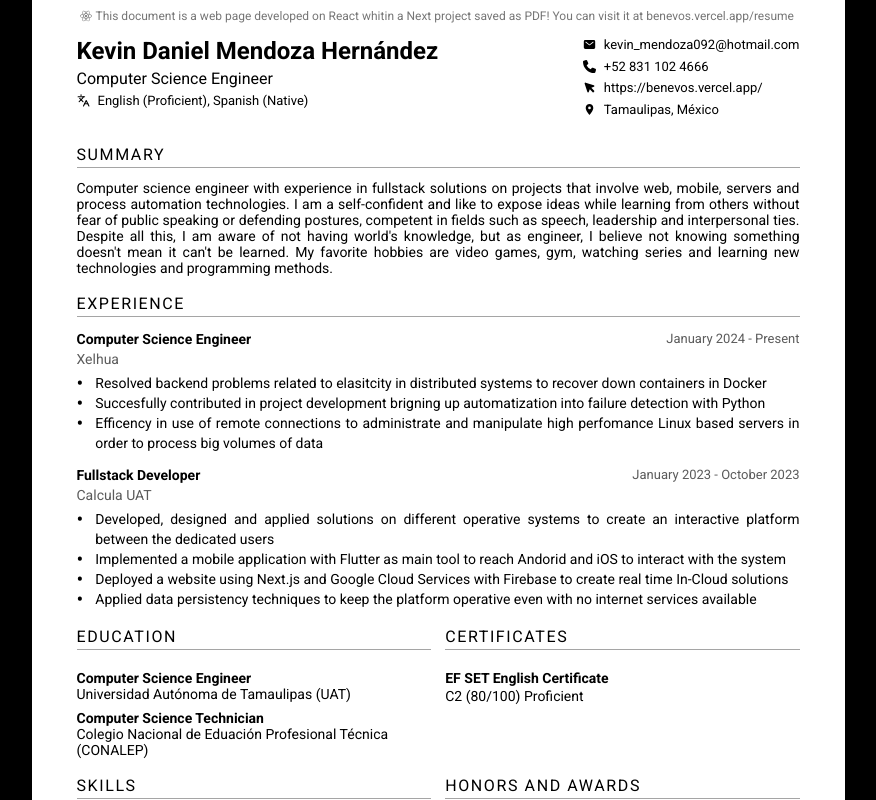
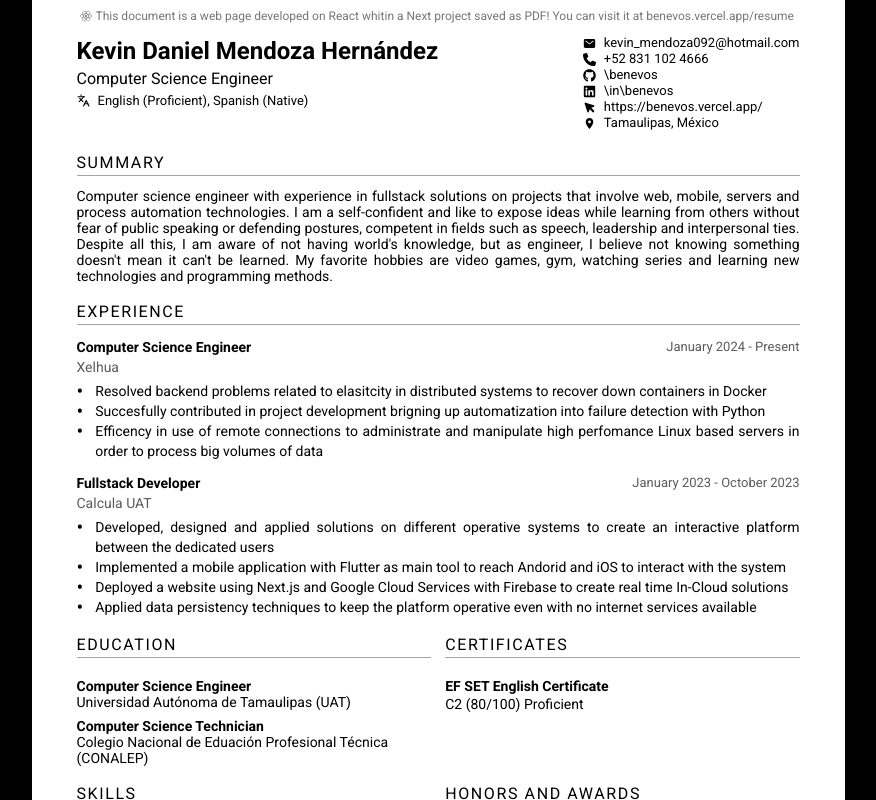
Before and after one commit to Benevos/benevos-portfolio, a Next.js app: page /resume in a window 1280 px wide. Shown: the top 800 px of the page, without its empty margins (202-1078 px from the left). Built offline with nearby package versions, Linux system fonts and the light colour scheme.

Commit message:
feature: added more contact info on resumey

```diff
--- a/src/components/Resume/ReHeader.tsx
+++ b/src/components/Resume/ReHeader.tsx
@@ -1,7 +1,7 @@
 import React from 'react'
 
 import { IoMail } from "react-icons/io5";
-import { FaPhone } from "react-icons/fa6";
+import { FaGithub, FaLinkedin, FaPhone } from "react-icons/fa6";
 import { PiCursorFill } from "react-icons/pi";
 import { MdLocationOn } from "react-icons/md";
 import { LuLanguages } from "react-icons/lu";
@@ -21,9 +21,11 @@ function ReHeader() {
                 <ReContactItem Icon={LuLanguages} title='English (Proficient), Spanish (Native)'/>
             </section>
 
-            <section className='flex flex-col gap-[2px] max-md:mt-3'>
+            <section className='flex flex-col gap-[0px] leading-[16px] max-md:mt-3'>
                 <ReContactItem Icon={IoMail} title='kevin_mendoza092@hotmail.com'/>
                 <ReContactItem Icon={FaPhone} title='+52 831 102 4666'/>
+                <ReContactItem Icon={FaGithub} title='\benevos'/>
+                <ReContactItem Icon={FaLinkedin} title='\in\benevos'/>
                 <ReContactItem Icon={PiCursorFill} title='https://benevos.vercel.app/'/>
                 <ReContactItem Icon={MdLocationOn} title='Tamaulipas, México'/>
             </section>
--- a/src/components/Resume/Summary/ReSummary.tsx
+++ b/src/components/Resume/Summary/ReSummary.tsx
@@ -4,7 +4,7 @@ import ReSectionTitle from '@/components/Resume/ReSectionTitle';
 function ReSummary()
 {
     return (
-        <section className='w-full mt-6'>
+        <section className='w-full mt-5'>
             <ReSectionTitle title='SUMMARY'/>
 
             <p className='text-[14px] text-justify leading-4'>{"Computer science engineer with experience in fullstack solutions on projects that involve web, mobile, servers and process automation technologies. I am a self-confident and like to expose ideas while learning from others without fear of public speaking or defending postures, competent in fields such as speech, leadership and interpersonal ties. Despite all this, I am aware of not having world's knowledge, but as engineer, I believe not knowing something doesn't mean it can't be learned. My favorite hobbies are video games, gym, watching series and learning new technologies and programming methods."}</p>
```
